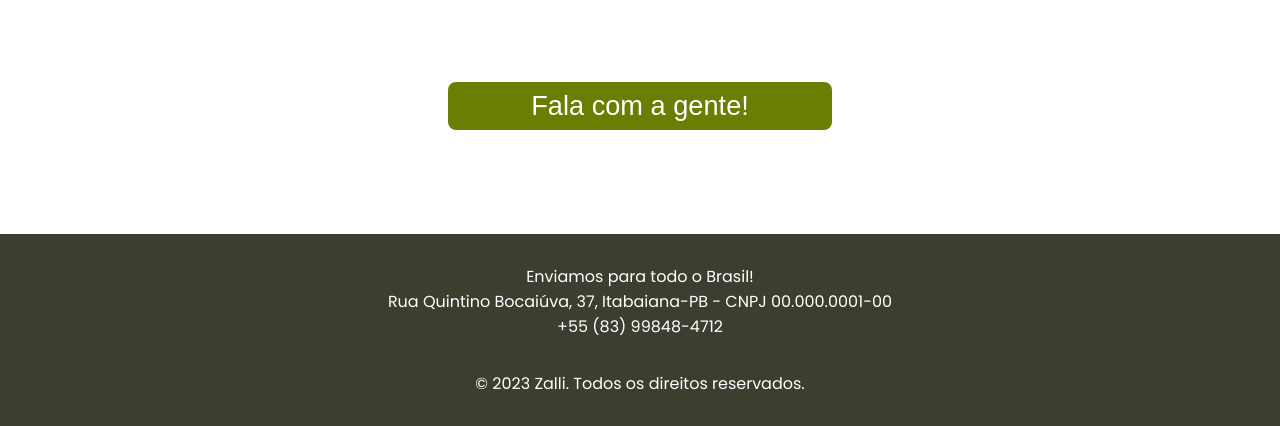
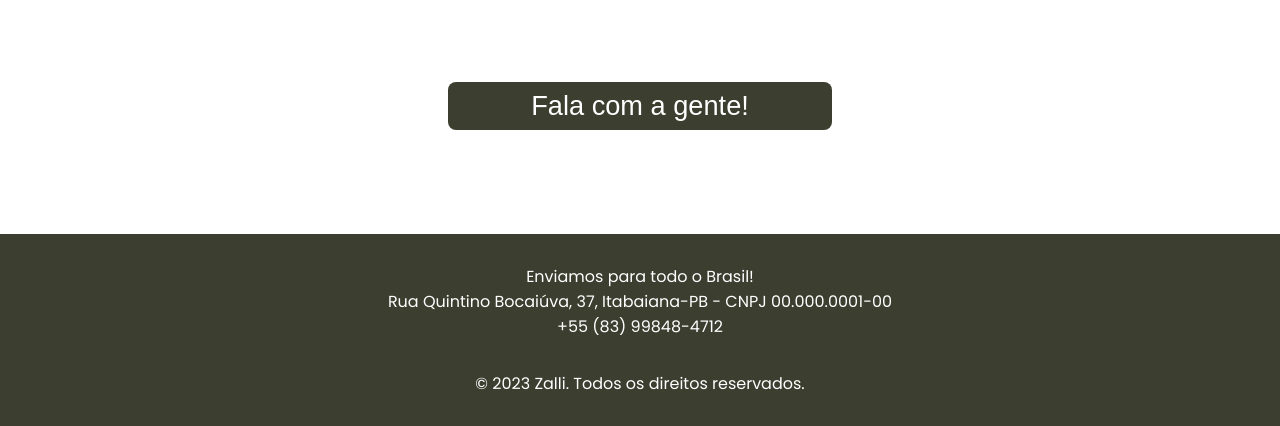
Before and after one commit to almeidatl/landing-page-zalli, a plain HTML site: page index.html in a window 1280 px wide. In both pictures the pointer is over the button "Fala com a gente!". Shown: the part 1154-1580 px from the top of the page. Drawn offline with Linux system fonts and the light colour scheme; a web font is replaced by a local one.

Commit message:
Update styles.css

```diff
--- a/styles.css
+++ b/styles.css
@@ -63,7 +63,7 @@ header {
 
 header h1 {
   font-size: 14rem;
-  text-shadow: 4px 4px 12px rgba(0, 0, 0, 0.438);
+  /* text-shadow: 4px 4px 12px rgba(0, 0, 0, 0.438); */
 }
 
 .imageGrid {
@@ -126,7 +126,8 @@ header h1 {
 }
 
 .callBtn:hover {
-  background-color: rgb(107, 126, 4);
+  background-color: var(--verde);
+  /* background-color: rgb(107, 126, 4); */
 }
 
 .footerContent {
```
